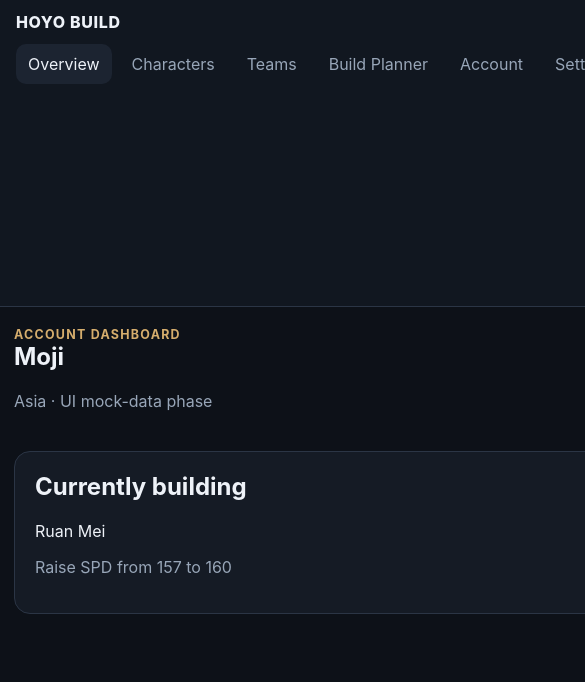
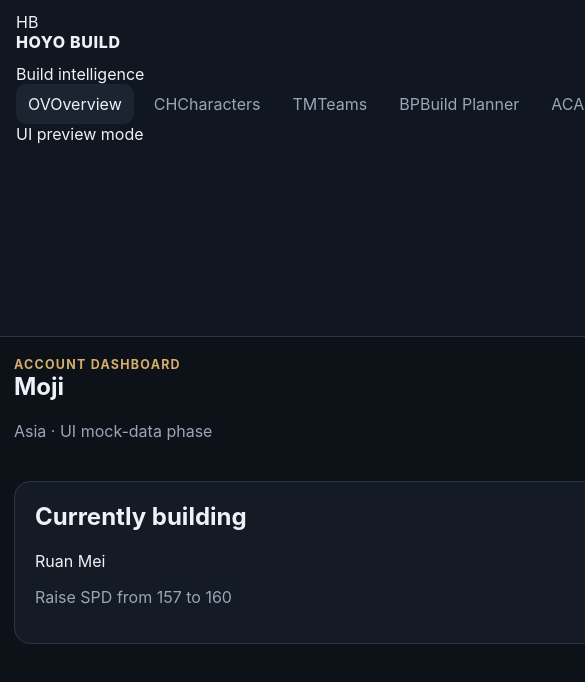
Before and after one commit to Mojimini/hoyo_2, a React (Vite) app: page / in a window 390 px wide. Shown: the top 682 px of the page, 585 px wide, since content can reach past the window. Built offline with nearby package versions, Linux system fonts and the light colour scheme.

Commit message:
feat(ui): refine responsive app shell

```diff
--- a/src/layout/AppShell.tsx
+++ b/src/layout/AppShell.tsx
@@ -1,28 +1,42 @@
 import { NavLink, Outlet } from "react-router-dom";
 
 const navItems = [
-  ["/", "Overview"],
-  ["/characters", "Characters"],
-  ["/teams", "Teams"],
-  ["/planner", "Build Planner"],
-  ["/account", "Account"],
-  ["/settings", "Settings"],
+  ["/", "Overview", "OV"],
+  ["/characters", "Characters", "CH"],
+  ["/teams", "Teams", "TM"],
+  ["/planner", "Build Planner", "BP"],
+  ["/account", "Account", "AC"],
+  ["/settings", "Settings", "ST"],
 ] as const;
 
 export function AppShell() {
   return (
     <div className="app-shell">
-      <aside className="sidebar">
-        <div className="brand">HOYO BUILD</div>
+      <aside className="sidebar" aria-label="Application sidebar">
+        <div className="brand-block">
+          <span className="brand-mark" aria-hidden="true">HB</span>
+          <div>
+            <div className="brand">HOYO BUILD</div>
+            <div className="brand-subtitle">Build intelligence</div>
+          </div>
+        </div>
+
         <nav className="nav" aria-label="Primary navigation">
-          {navItems.map(([to, label]) => (
+          {navItems.map(([to, label, shortLabel]) => (
             <NavLink key={to} to={to} end={to === "/"}>
-              {label}
+              <span className="nav-icon" aria-hidden="true">{shortLabel}</span>
+              <span className="nav-label">{label}</span>
             </NavLink>
           ))}
         </nav>
+
+        <div className="sidebar-footer" aria-hidden="true">
+          <span className="status-dot" />
+          UI preview mode
+        </div>
       </aside>
-      <main className="main">
+
+      <main className="main" id="main-content">
         <Outlet />
       </main>
     </div>
```
